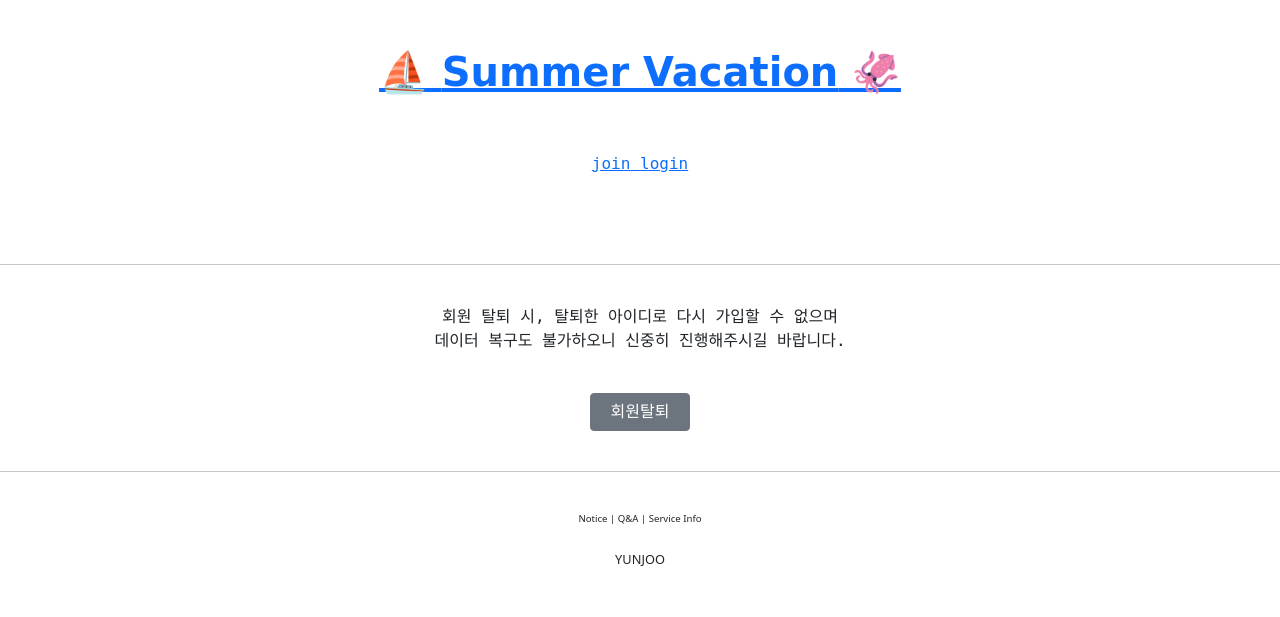
After one commit to yunzzu/djust, a Django app: template accountapp/templates/accountapp/delete.html in a window 1280 px wide. The commit adds this page. Shown: the top 617 px of the page. Run offline with Django 3.2, Linux system fonts and the light colour scheme; the template is opened without the code that fills it, so the values that code supplies are empty; some libraries are stand-ins or nearby versions; some web fonts are replaced.

Commit message:
djust Django #26 commit

```diff
--- /dev/null
+++ b/accountapp/templates/accountapp/delete.html
@@ -0,0 +1,23 @@
+
+{% extends 'base.html' %}
+{% load bootstrap5 %}
+
+{% block content %}
+
+    <br>
+    <div>
+        <p class="content_font sort_center">
+            회원 탈퇴 시, 탈퇴한 아이디로 다시 가입할 수 없으며<br>
+            데이터 복구도 불가하오니 신중히 진행해주시길 바랍니다.
+        </p>
+    </div>
+    <br>
+    <div class="content_font sort_center" style="width: 400px; margin: 0 auto; ">
+        <form action="{% url 'accountapp:delete' pk=user.pk %}" method="post">
+            {% csrf_token %}
+            <button type="submit" class="btn btn-secondary activate col-3">회원탈퇴</button>
+        </form>
+    </div>
+    <br>
+
+{% endblock %}
--- a/accountapp/templates/accountapp/detail.html
+++ b/accountapp/templates/accountapp/detail.html
@@ -15,6 +15,9 @@
         <a href="{% url 'accountapp:update' pk=user.pk %}">
             <p>Change Info</p>
         </a>
+        <a href="{% url 'accountapp:delete' pk=user.pk %}">
+            <p>Quit</p>
+        </a>
         {% endif %}
     </div>
 </div>
--- a/accountapp/urls.py
+++ b/accountapp/urls.py
@@ -1,7 +1,7 @@
 from django.contrib.auth.views import LoginView, LogoutView
 from django.urls import path
 
-from accountapp.views import hello_world, AccCreate, AccDetail, AccUpdate
+from accountapp.views import hello_world, AccCreate, AccDetail, AccUpdate, AccDelete
 
 app_name = "accountapp"
 
@@ -14,4 +14,5 @@ urlpatterns = [
     path('create/', AccCreate.as_view(), name='create'),          #class형
     path('detail/<int:pk>', AccDetail.as_view(), name='detail'),  #특정 유저의 primary key가 필요함
     path('update/<int:pk>', AccUpdate.as_view(), name='update'),
+    path('delete/<int:pk>', AccDelete.as_view(), name='delete'),
 ]
--- a/templates/header.html
+++ b/templates/header.html
@@ -1,7 +1,9 @@
 
 <div class="sort_center" style="margin: 3rem 0;">
     <div>
-        <h1 class="logo_font">⛵ <b>Summer Vacation</b> 🦑</h1>
+        <a href="{% url 'accountapp:hello_world' %}">
+            <h1 class="logo_font">⛵ <b>Summer Vacation</b> 🦑</h1>
+        </a>
     </div>
     <br><br>
     <div class="content_font">
```
Also changed, not shown: accountapp/views.py (+6 -1 lines).
